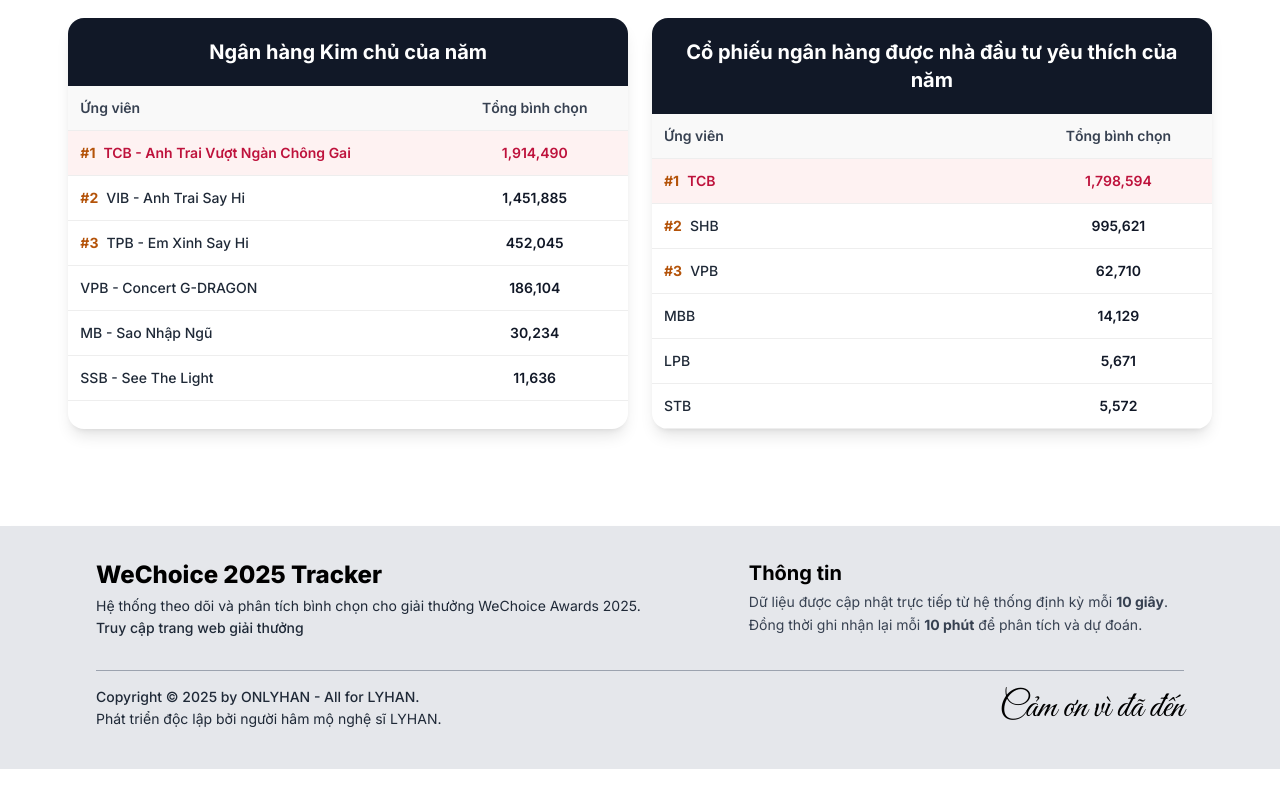
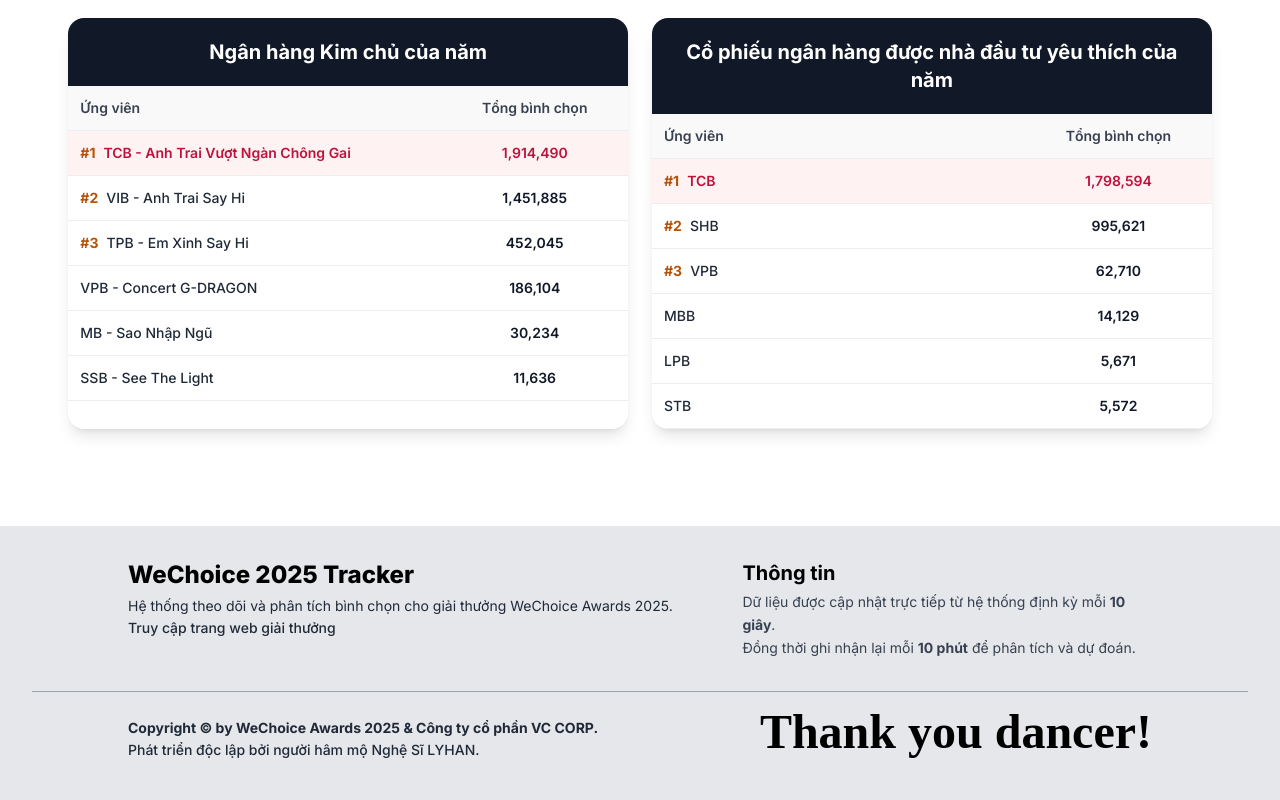
Before and after one commit to ntu09082007-eng/wechoice-tracker-frontend, a React (Vite) app: page /realtime in a window 1280 px wide. Shown: the part 299-1099 px from the top of the page. Before the commit the page ends 1068 px from the top, so only its background shows below. Built offline with nearby package versions, Linux system fonts and the light colour scheme; what chartjs-plugin-zoom would draw is missing.

Commit message:
Update Footer.tsx

```diff
--- a/src/components/Footer.tsx
+++ b/src/components/Footer.tsx
@@ -3,9 +3,10 @@ import React from 'react';
 export default function Footer() {
   return (
     <footer className="bg-gray-200 text-gray-700 mt-auto w-full border-t border-gray-200 shadow-lg">
-      <div className="w-full px-8 md:px-16 lg:px-24 py-8">
-        <div className="grid grid-cols-1 xl:grid-cols-5 auto-cols-min gap-y-6 max-w-6xl mx-auto">
-          {/* Phần 1: Giữ nguyên nội dung trên */}
+      <div className="w-full px-4 md:px-8 py-8"> {/* Giảm padding ngang một chút */}
+
+        {/* Phần nội dung trên - GIỮ NGUYÊN */}
+        <div className="grid grid-cols-1 xl:grid-cols-5 auto-cols-min gap-y-6 max-w-5xl mx-auto">
           <div className="xl:col-span-3">
             <h3 className="text-2xl font-extrabold mb-1 text-black">
               WeChoice 2025 Tracker
@@ -29,27 +30,28 @@ export default function Footer() {
           </div>
         </div>
 
-        {/* Phần 2: Footer Bottom - Sửa giống ảnh mẫu 100% */}
+        {/* --- PHẦN DƯỚI ĐÂY LÀ QUAN TRỌNG --- */}
         <div className="border-t border-gray-400 mt-8 pt-4 mb-2">
-          <div className="flex flex-col md:flex-row justify-between items-center max-w-6xl mx-auto">
+          {/* max-w-5xl: Bóp chiều rộng lại để 2 bên gần nhau hơn */}
+          <div className="flex flex-col md:flex-row justify-between items-end max-w-5xl mx-auto">
 
-            {/* Bên trái: Thông tin bản quyền */}
+            {/* Bên trái: Copyright */}
             <div className="text-center md:text-left mb-4 md:mb-0">
-              <p className="text-gray-800 text-sm font-medium">
-                Copyright © 2025 by ONLYHAN - All for LYHAN.
+              <p className="text-gray-800 text-sm font-bold">
+                Copyright © by WeChoice Awards 2025 & Công ty cổ phần VC CORP.
               </p>
-              <p className="text-gray-800 text-sm mt-0.5">
-                Phát triển độc lập bởi người hâm mộ nghệ sĩ LYHAN.
+              <p className="text-gray-800 text-sm mt-0.5 font-medium">
+                Phát triển độc lập bởi người hâm mộ Nghệ Sĩ LYHAN.
               </p>
             </div>
 
-            {/* Bên phải: Chữ nghệ thuật dùng font Great Vibes */}
-            {/* style={{ fontFamily: '"Great Vibes", cursive' }} để ép dùng font vừa tải */}
+            {/* Bên phải: Chữ "Thank you dancer!" */}
             <div
-              className="text-black text-4xl"
-              style={{ fontFamily: '"Great Vibes", cursive', fontWeight: 400 }}
+              className="text-black text-5xl md:text-5xl leading-none pb-1"
+              // Dùng font Dancing Script, chỉnh đậm lên tí (700) cho giống ảnh mẫu
+              style={{ fontFamily: '"Dancing Script", cursive', fontWeight: 700 }}
             >
-              Cảm ơn vì đã đến
+              Thank you dancer!
             </div>
 
           </div>
```
